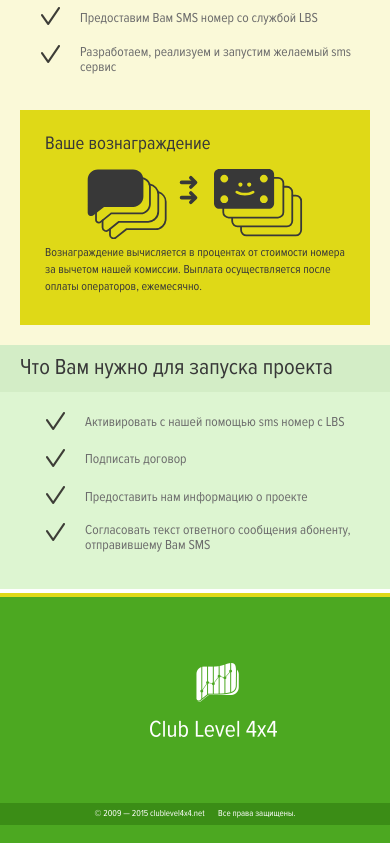
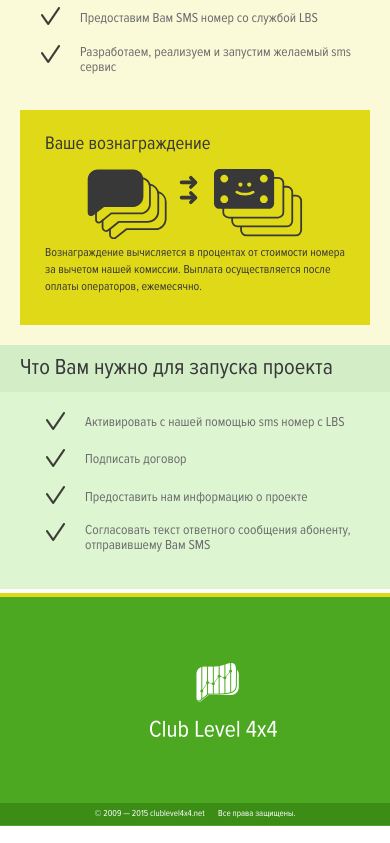
Before and after one commit to level4x4/clublevel, a plain HTML site: page lbs.html in a window 390 px wide. Shown: the part 1050-1893 px from the top of the page. Drawn offline with Linux system fonts and the light colour scheme.

Commit message:
Footer minor fix

```diff
--- a/css/common.css
+++ b/css/common.css
@@ -510,14 +510,14 @@ h4 {
 }
 
 .cl-footer-correct {
-	height: 250px;
+	height: 240px;
 }
 
 .cl-footer-container {
-	margin-top: -250px;
+	margin-top: -240px;
 	border-top: 4px solid #dfd917;
 	background: linear-gradient(to left, #4ca821 0%, #4ca821 50%, #449b1c 50%);
-	height: 250px;
+	height: 240px;
 }
 
 .cl-footer-logo-container {
@@ -723,7 +723,13 @@ h4 {
 		font-size: 0.875em;
 	}
 
+	.cl-footer-correct {
+		height: 235px;
+	}
+
 	.cl-footer-container {
+		margin-top: -235px;
+		height: 235px;
 		background: #4ca821;
 	}
 
@@ -753,9 +759,16 @@ h4 {
 		display: none;
 	}
 
+	.cl-footer-correct {
+		height: 233px;
+	}
+
 	.cl-footer-container {
+		margin-top: -233px;
+		height: 233px;
 		background: #4ca821;
 	}
+
 	.cl-footer-logo-container {
 		display: block;
 		background-color: #4ca821;
```
